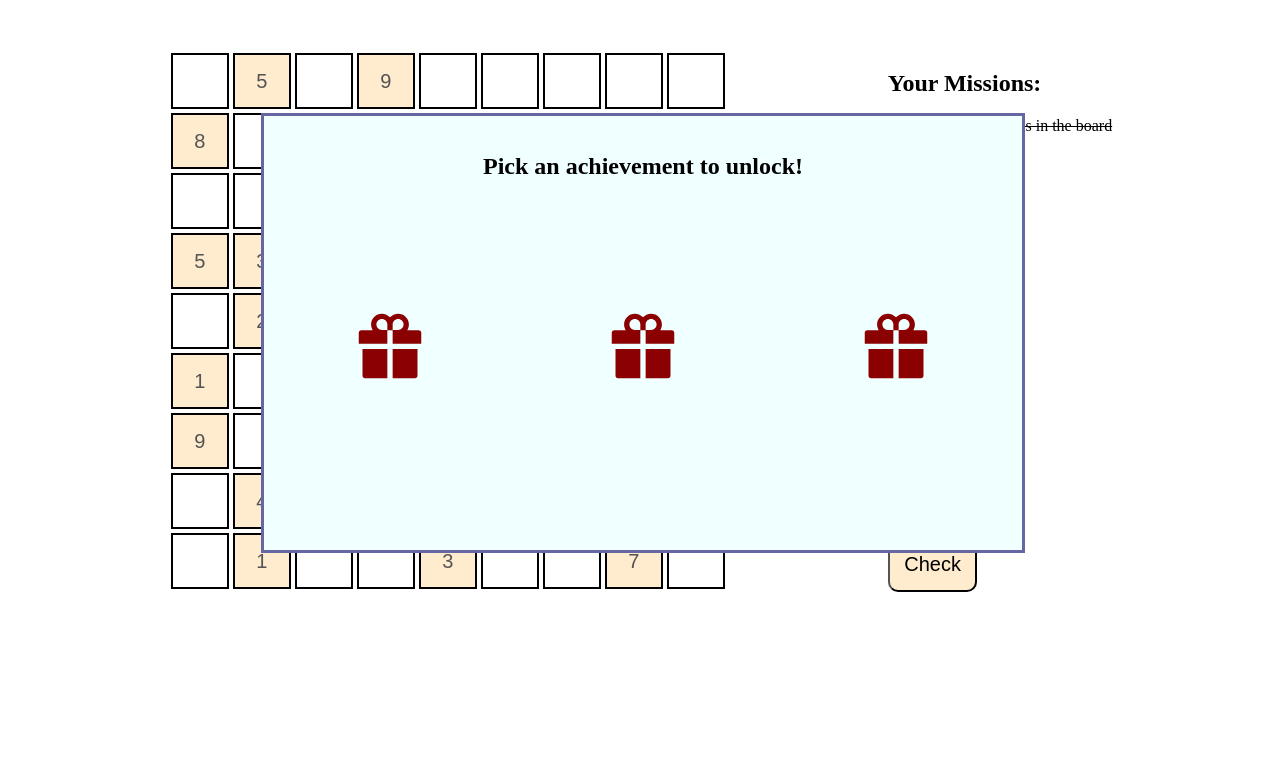
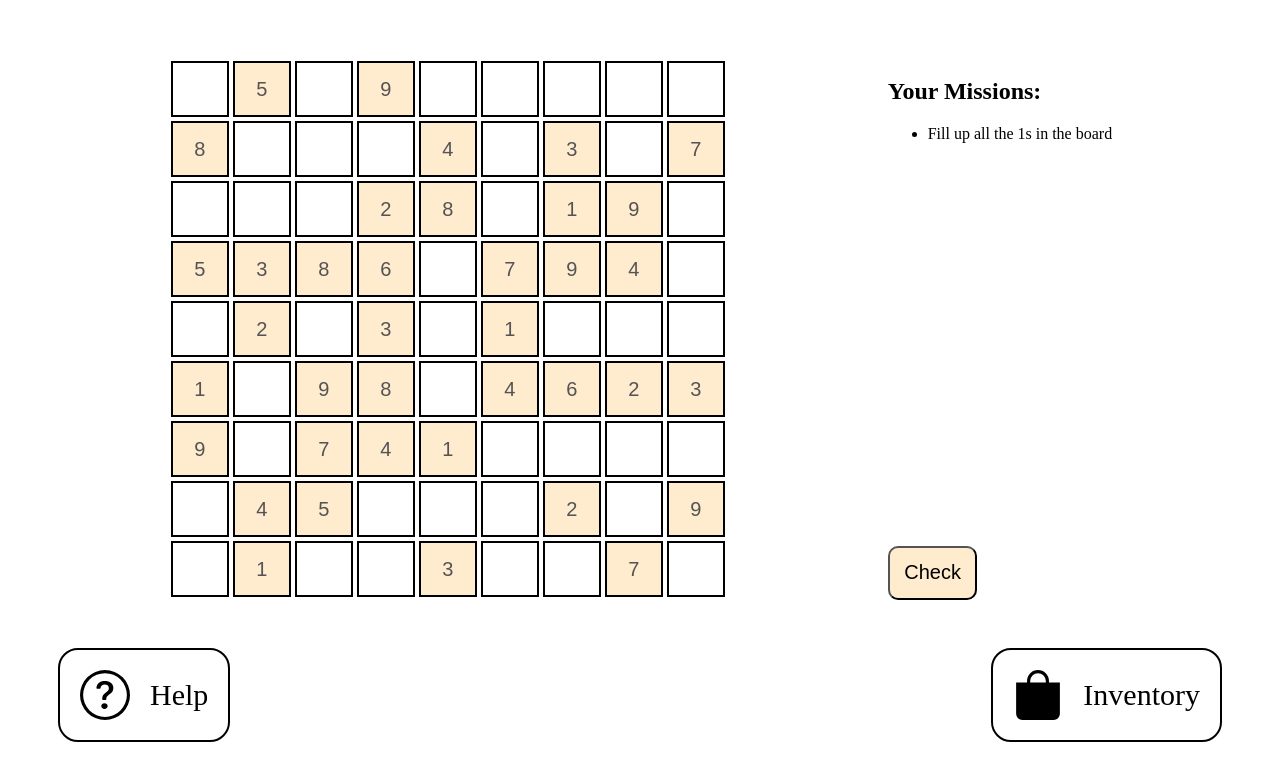
Before and after one commit to nicoletanyt/GamifiedPortfolio, a React (Create React App) app: page / in a window 1280 px wide. Shown: the top 780 px of the page. Built offline with nearby package versions, Linux system fonts and the light colour scheme.

Commit message:
added the help and inventory button uis

```diff
--- a/src/App.css
+++ b/src/App.css
@@ -13,7 +13,6 @@ table input {
 .game {
   display: flex;
   justify-content: space-evenly;
-  margin-top: 50px;
   position: relative;
   z-index: 0;
 }
@@ -43,7 +42,7 @@ table input {
   width: 60%;
   height: 80%;
   margin-left: 20%;
-  margin-top: 5%;
+  padding-top: 5%;
   display: flex;
   flex-direction: column;
   justify-content: space-evenly;
@@ -51,6 +50,11 @@ table input {
 }
 .mainContainer {
   position: relative;
+  height: calc(100vh - 16px - 50px);
+  padding-top: 50px;
+}
+body {
+  overflow: hidden;
 }
 .blur {
   pointer-events: none;
@@ -101,3 +105,26 @@ table input {
   padding: 10px;
   border: 1px solid black;
 }
+.toolbar {
+  position: absolute;
+  bottom: 0;
+  display: flex;
+  justify-content: space-between;
+  align-items: flex-end;
+  width: 100%;
+  height: 30%;
+}
+.toolbarBtn {
+  font-size: 50px;
+  margin: 50px;
+  display: flex;
+  align-items: center;
+  border: 2px black solid;
+  border-radius: 20px;
+  padding: 20px;
+  cursor: pointer;
+}
+.toolbarName {
+  font-size: 30px;
+  padding-left: 20px;
+}
--- a/src/App.js
+++ b/src/App.js
@@ -4,12 +4,14 @@ import { getDeepCopy } from "./components/Board";
 import { initial } from "./components/Puzzle";
 import Picker from "./components/Picker";
 import Sidebar from "./components/Sidebar";
+import InventoryBtn from "./components/InventoryBtn";
+import HelpBtn from "./components/HelpBtn";
 
 export const numCheck = 1;
 
 function App() {
   const [sudokuBoard, setSudokuBoard] = useState(getDeepCopy(initial));
-  const [done, setDone] = useState(true);
+  const [done, setDone] = useState(false);
 
   function inputChange(e, row, col) {
     let grid = getDeepCopy(sudokuBoard);
@@ -42,6 +44,10 @@ function App() {
           onFinished={onFinished}
         />
       </div>
+      <div className="toolbar">
+        <HelpBtn />
+        <InventoryBtn />
+      </div>
     </div>
   );
 }
--- /dev/null
+++ b/src/components/HelpBtn.js
@@ -0,0 +1,11 @@
+import React from "react";
+import { BsQuestionCircle } from "react-icons/bs";
+
+export default function HelpBtn() {
+  return (
+    <div className="toolbarBtn">
+      <BsQuestionCircle />
+      <span className="toolbarName">Help</span>
+    </div>
+  );
+}
--- /dev/null
+++ b/src/components/InventoryBtn.js
@@ -0,0 +1,11 @@
+import React from "react";
+import { BsFillBagFill } from "react-icons/bs";
+
+export default function InventoryBtn() {
+  return (
+    <div className="toolbarBtn">
+      <BsFillBagFill />
+      <span className="toolbarName">Inventory</span>
+    </div>
+  );
+}
```
